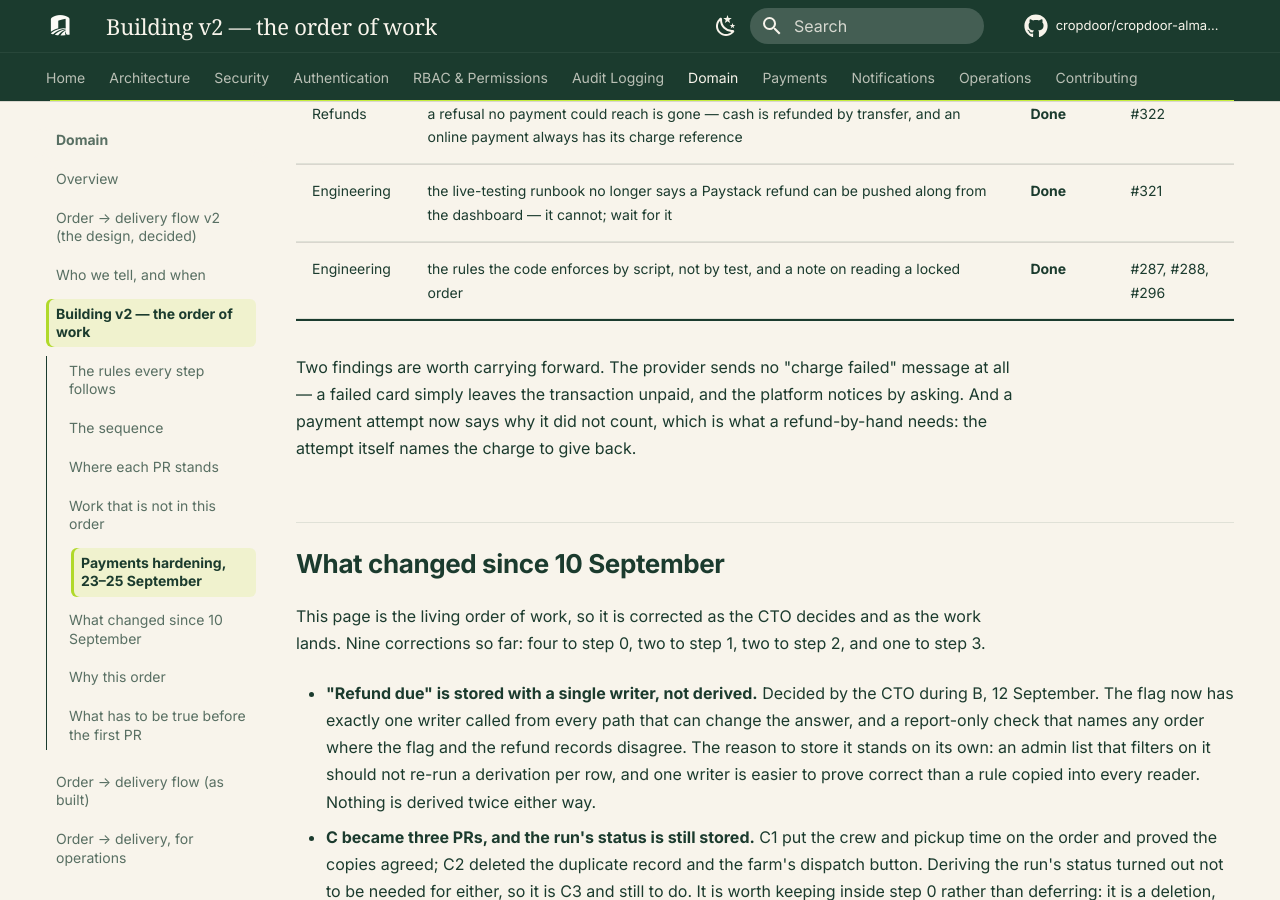
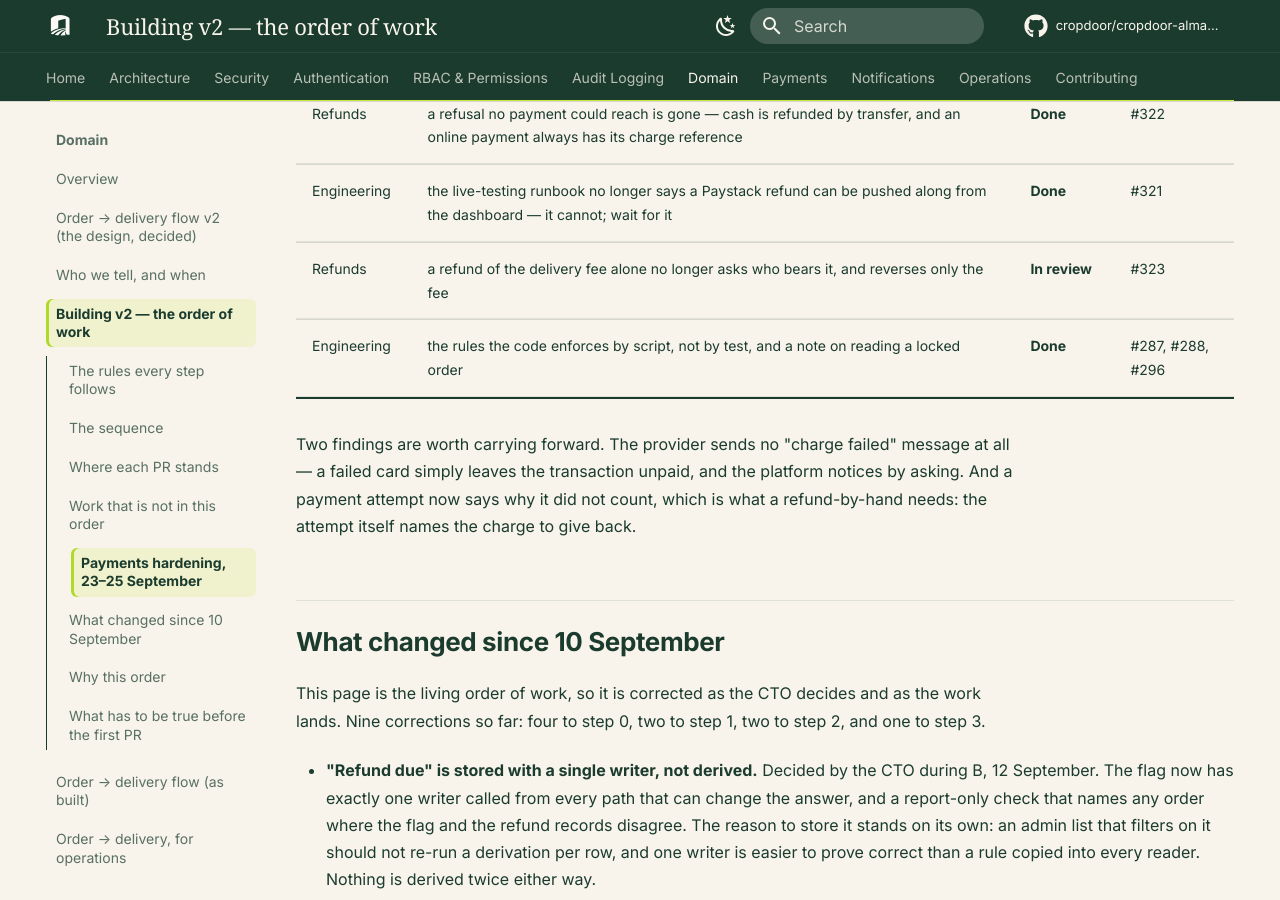
Before and after one commit to cropdoor/cropdoor-almanac, an MkDocs documentation site: the page built from docs/domain/order-delivery-flow-v2-build-order.md, in a window 1280 px wide and 900 px high, scrolled down 10876 px. Built offline with MkDocs 1.6.1 and Material for MkDocs 9.7.7, drawn with Linux system fonts in a browser that asks for light colours; some web fonts are replaced; comment, search, counter and statistics services are not loaded.

Commit message:
tracker: a refund of the delivery fee alone needs no bearer, in review (#323)

```diff
--- a/docs/domain/order-delivery-flow-v2-build-order.md
+++ b/docs/domain/order-delivery-flow-v2-build-order.md
@@ -140,6 +140,7 @@ Found while building step 3's refunds and while testing against the real payment
 | Payments | Admin-Ops can settle a stuck refund or chargeback as found — at the amount the provider reports, the chargeback reversing the rest and booking what left twice as a loss | **Done** | #320 |
 | Refunds | a refusal no payment could reach is gone — cash is refunded by transfer, and an online payment always has its charge reference | **Done** | #322 |
 | Engineering | the live-testing runbook no longer says a Paystack refund can be pushed along from the dashboard — it cannot; wait for it | **Done** | #321 |
+| Refunds | a refund of the delivery fee alone no longer asks who bears it, and reverses only the fee | **In review** | #323 |
 | Engineering | the rules the code enforces by script, not by test, and a note on reading a locked order | **Done** | #287, #288, #296 |
 
 Two findings are worth carrying forward. The provider sends no "charge failed" message at all — a failed card simply leaves the transaction unpaid, and the platform notices by asking. And a payment attempt now says why it did not count, which is what a refund-by-hand needs: the attempt itself names the charge to give back.
```
